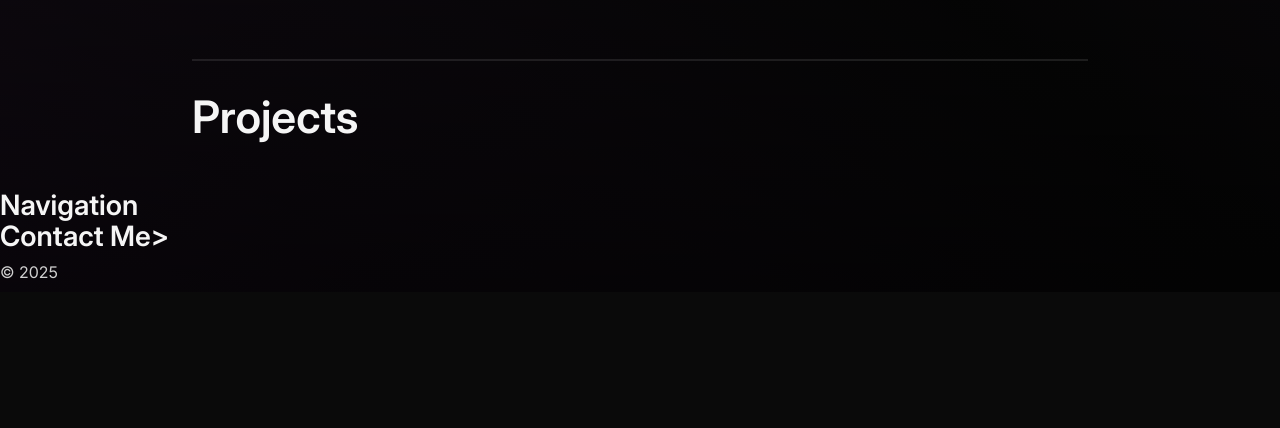
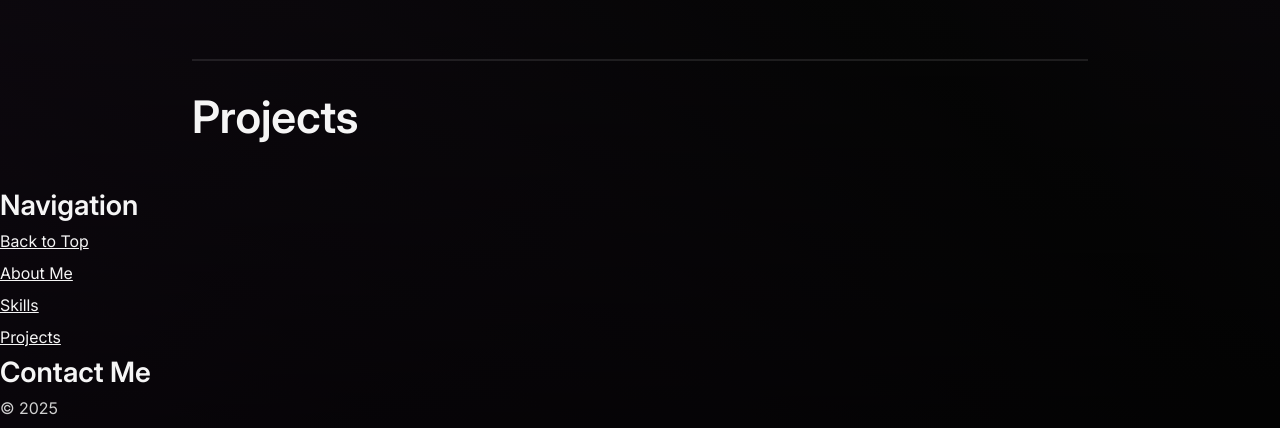
Before and after one commit to LucLor06/portfolio, a Django app: template main/templates/home.html in a window 1280 px wide. Shown: the part 897-1325 px from the top of the page. Before the commit the page ends 1176 px from the top, so only its background shows below. Run offline with Django 5.2, Linux system fonts and the light colour scheme; the template is opened without the code that fills it, so the values that code supplies are empty; style sheets or scripts are compiled from the project's sources; some libraries are stand-ins or nearby versions.

```diff
--- a/main/templates/base.html
+++ b/main/templates/base.html
@@ -70,9 +70,13 @@
             <div class="footer__content">
                 <div>
                     <h3>Navigation</h3>
+                    <a href="#hero">Back to Top</a>
+                    <a href="#about-me">About Me</a>
+                    <a href="#skills">Skills</a>
+                    <a href="#projects">Projects</a>
                 </div>
                 <div>
-                    <h3>Contact Me></h3>
+                    <h3>Contact Me</h3>
                     <div class="website-contacts website-contacts--small">
                         {% for website_contact in website_contacts %}
                         <a class="website-contact-small" href="{% if website_contact.type == 'email' %}mailto:{{ website_contact.contact }}{% else %}tel:{{ website_contact.contact }}{% endif %}">
```
